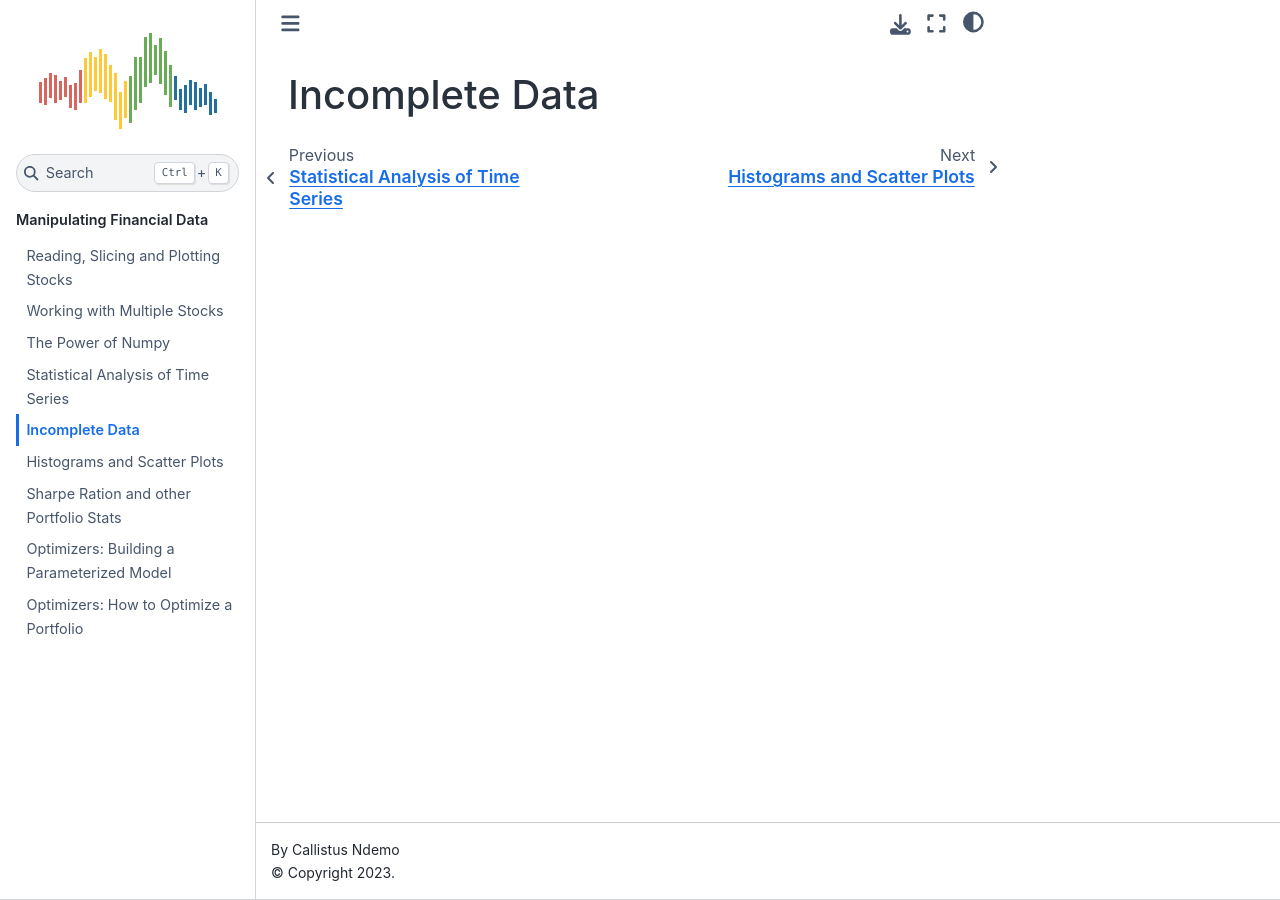
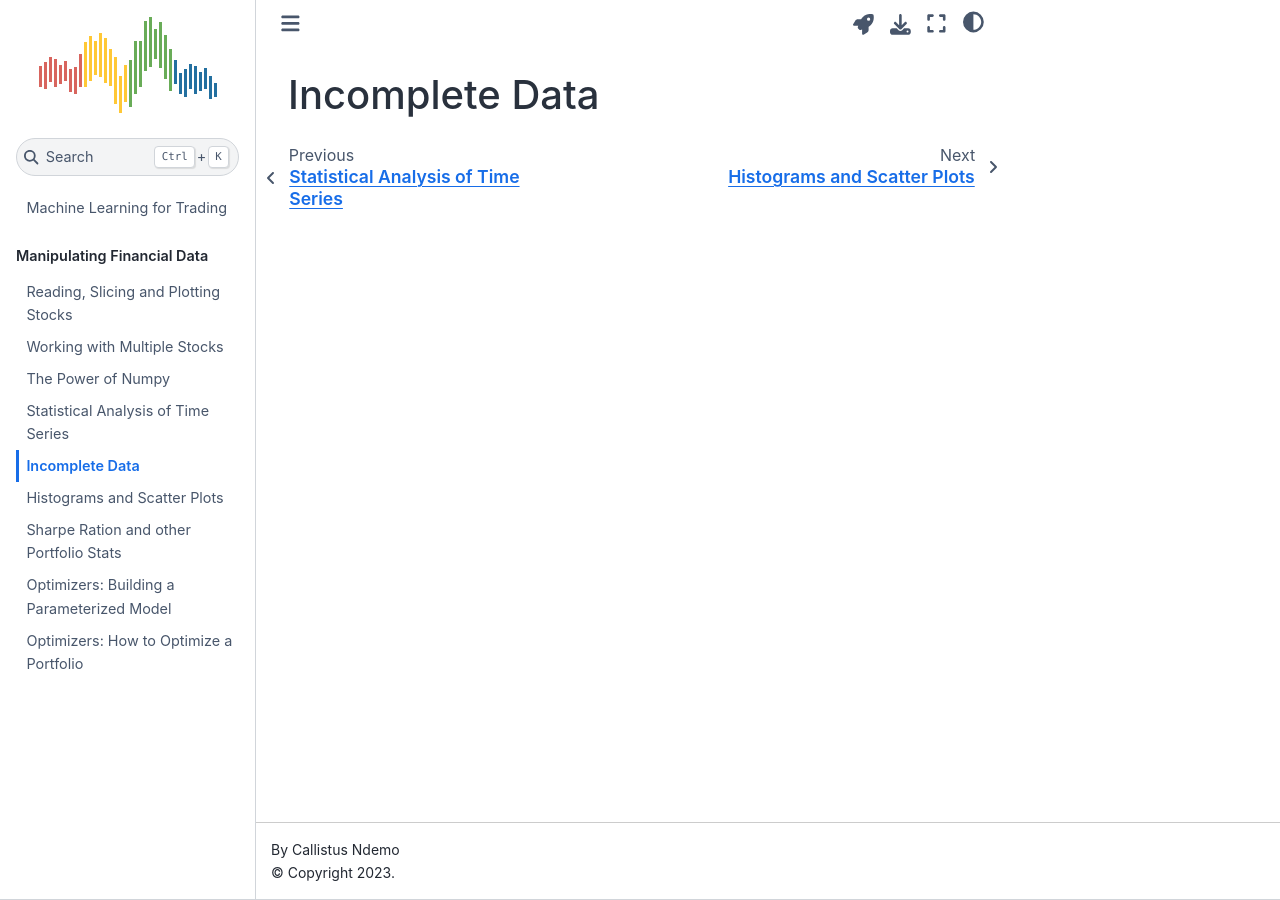
Before and after one commit to callistusndemo/ml-for-trading, a Jupyter Book: the page built from book/docs/lesson_01_05.ipynb, in a window 1280 px wide. Built offline with Jupyter Book 1.0.4 settings and Sphinx 7.4.7 and the Sphinx Book theme 1.1.4, drawn with Linux system fonts in a browser that asks for light colours; part of the change alters nothing that is shown.

```diff
--- a/book/_config.yml
+++ b/book/_config.yml
@@ -25,8 +25,15 @@ notebook_interface            : "notebook"
 #######################################################################################
 # Launch button settings
 repository:
-  url                         : https://github.com/executablebooks/quantecon-mini-example
-  path_to_book                : "mini_book"
+  url                         : https://github.com/callistusndemo/ml-for-trading
+  path_to_book                : book/
+  branch                      : master
+
+launch_buttons:
+  notebook_interface: "jupyterlab"
+  binderhub_url: "https://mybinder.org"
+  colab_url: "https://colab.research.google.com"
+  thebe: true
 
 binder:
   binderhub_url               : "https://mybinder.org"
@@ -36,3 +43,8 @@ latex:
   latex_engine                : "xelatex"
   latex_documents:
     targetname: book.tex
+
+html:
+  comments:
+    utterances:
+      repo: "github-org/github-repo"
```
Also changed, not shown: 1 other file.
